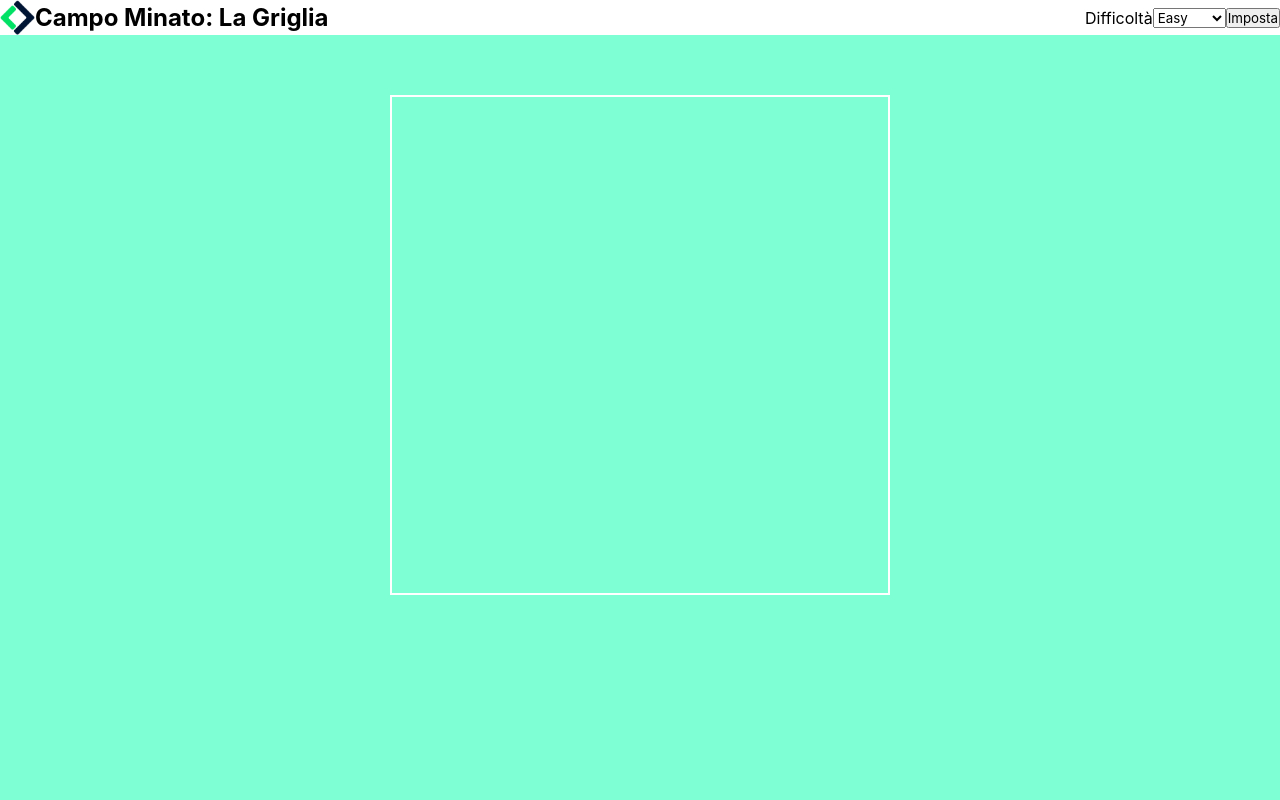
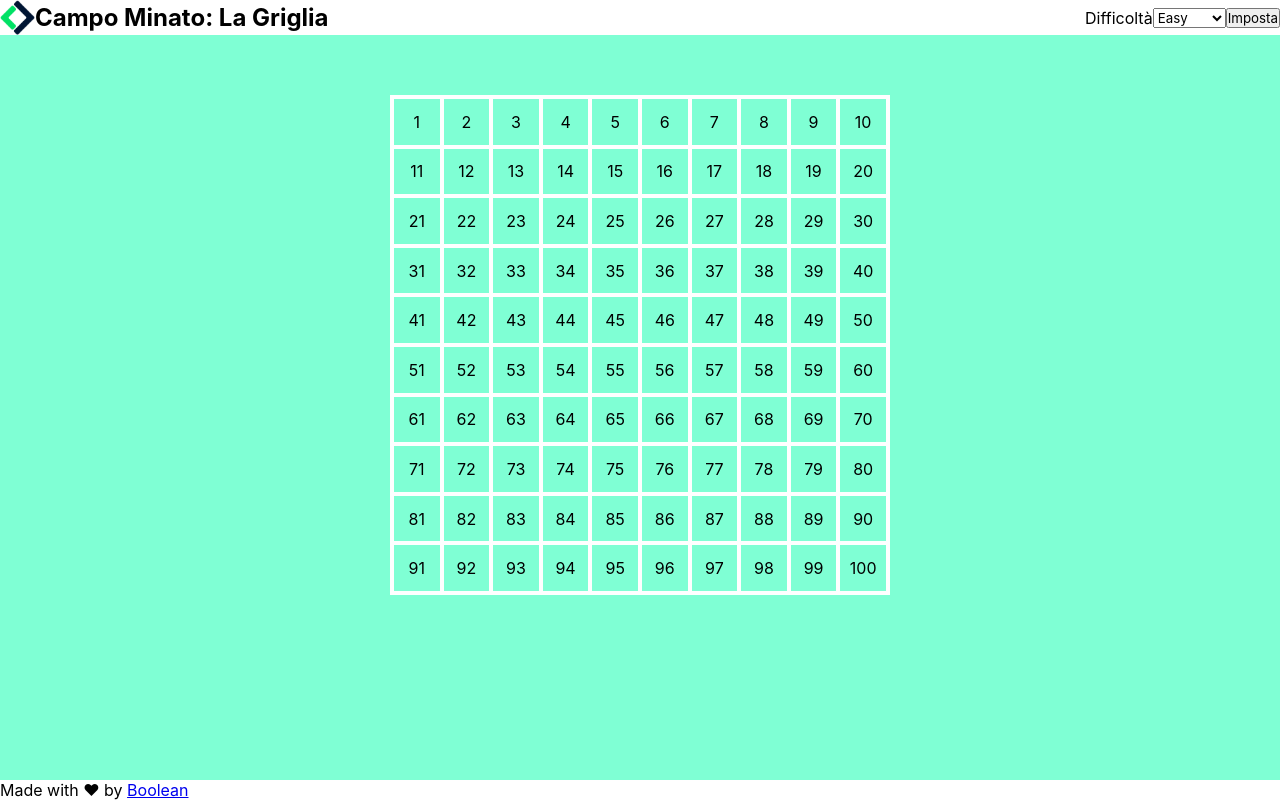
Before and after one commit to Cal-107/js-campominato-grid, a plain HTML site: page index.html in a window 1280 px wide. Both pictures are taken after a click on the button "Imposta". Drawn offline with Linux system fonts and the light colour scheme.

Commit message:
add final section

```diff
--- a/css/style.css
+++ b/css/style.css
@@ -10,6 +10,7 @@ body {
     background-color: #7fffd4;
     display: flex;
     flex-direction: column;
+    height: 100vh;
 }
 
 header,
@@ -27,6 +28,10 @@ footer {
 .logo,
 .toolbar {
     width: 50%;
+}
+
+main {
+    flex-grow: 1;
 }
 
 .toolbar {
@@ -54,3 +59,16 @@ footer {
     margin: 60px auto;
     border: 2px solid #fff;
 }
+
+.square {
+    display: flex;
+    justify-content: center;
+    align-items: center;
+    border: 2px solid #fff;
+    cursor: pointer;
+}
+
+.second-click {
+    background-color: #6495ed;
+    color: #fff;
+}
--- a/index.html
+++ b/index.html
@@ -32,9 +32,9 @@
     <main class="wrap-grid">
     </main>
 
-    <!-- <footer>
+    <footer>
         <div>Made with &hearts; by <a href="#">Boolean</a></div>
-    </footer> -->
+    </footer>
 
     <!-- JS script -->
     <script src="./js/script.js"></script>
--- a/js/script.js
+++ b/js/script.js
@@ -11,6 +11,8 @@ const wrapGrid = document.querySelector('.wrap-grid');
 
 //grid setup
 setBtn.addEventListener('click', () => {
+    wrapGrid.innerHTML = ''
+
     // Set dimension grid
     const gridDimension = dimensionLevel.value;
     console.log(gridDimension);
@@ -30,6 +32,7 @@ setBtn.addEventListener('click', () => {
             cellsNumber = 49;
             cellsPerSide = 7;
     }
+
     console.log(cellsNumber);
     console.log(cellsPerSide);
 
@@ -38,4 +41,39 @@ setBtn.addEventListener('click', () => {
     grid.classList.add('grid');
     // Inserisci grid
     wrapGrid.append(grid);
+
+
+    for (let i = 1; i <= cellsNumber; i++) {
+        //gen square
+        const number = i;
+        const square = createGridSquare(number, cellsPerSide)
+        //aggiungi a grid gli square generati
+        grid.append(square);
+
+        square.addEventListener('click', () => square.classList.add('second-click'));
+    }
 })
+
+
+
+
+/**
+ * Functions
+ */
+ function createGridSquare(num, cells) {
+
+    //crea node square
+    const node = document.createElement('div');
+    node.classList.add('square')
+    node.style.width = `calc(100% / ${cells})`;
+    node.style.height = `calc(100% / ${cells})`;
+
+    // Nodo span testo
+    const span = document.createElement('span');
+    span.append(num);
+
+    // add square il contenuto span
+    node.append(span);
+
+    return node;
+}
```
